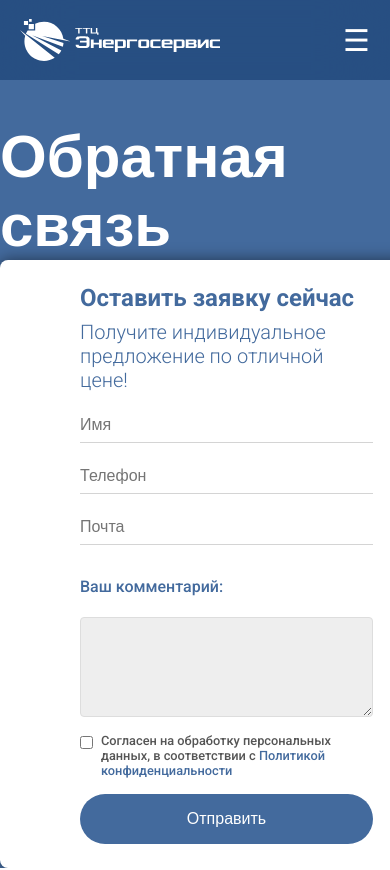
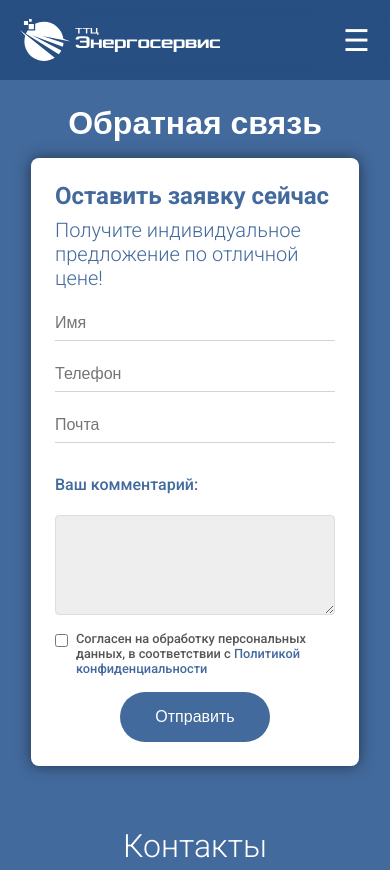
Before and after one commit to haryuuno21/ttc-es-site, a Next.js app in the folder ttc-es/: page /contact in a window 390 px wide. Shown: the top 870 px of the page. Built offline with nearby package versions, Linux system fonts and the light colour scheme; a web font is replaced by a local one.

Commit message:
contact page adaptiveness

```diff
--- a/ttc-es/src/app/contact/contact_page.module.css
+++ b/ttc-es/src/app/contact/contact_page.module.css
@@ -2,12 +2,15 @@
   width: 100%;
   min-height: 100vh;
   color: #ffffff;
-  background: #436A9D;
+  background: #436a9d;
+  box-sizing: border-box;
 }
+
 .page h1 {
   font-size: 3.75em;
   font-family: var(--font-prosto-one);
 }
+
 .contacts h1 {
   font-size: 3.75em;
   font-weight: 300;
@@ -24,13 +27,17 @@
 .main {
   display: flex;
   justify-content: space-evenly;
+  flex-wrap: wrap;
+  gap: 40px;
+  padding-bottom: 40px;
 }
 
 .article {
   font-family: var(--font-roboto);
   display: flex;
   flex-direction: column;
-    gap:10px;
+  gap: 10px;
+  max-width: 600px;
 }
 
 .article h2 {
@@ -44,5 +51,111 @@
 }
 
 .feedbackBlock {
-    margin-top:5vh;
+  margin-top: 5vh;
+  max-width: 600px;
 }
+
+/* Адаптивные стили для планшетов */
+@media (max-width: 1200px) {
+  .page h1, .contacts h1 {
+    font-size: 3em;
+    text-align: center;
+  }
+
+  .article h2 {
+    font-size: 1.5em;
+  }
+
+  .article p {
+    font-size: 1.2em;
+  }
+}
+
+/* Адаптивные стили для мобильных устройств */
+@media (max-width: 768px) {
+  .main {
+    flex-direction: column;
+    align-items: center;
+    gap: 20px;
+  }
+
+  .page h1, .contacts h1 {
+    font-size: 2.5em;
+    text-align: center;
+  }
+
+  .article h2 {
+    font-size: 1.3em;
+  }
+
+  .article p {
+    font-size: 1em;
+  }
+
+  .feedbackBlock, .contacts {
+    margin-top: 3vh;
+  }
+
+  .article {
+    width: 100%;
+  }
+}
+
+/* Мелкие мобильные устройства */
+@media (max-width: 550px) {
+  .page h1, .contacts h1 {
+    font-size: 2em;
+  }
+
+  .article h2 {
+    font-size: 1.1em;
+  }
+
+  .article p {
+    font-size: 0.9em;
+  }
+}
+
+/* Добавьте это в ваш CSS файл */
+@media (max-width: 550px) {
+  .page h1, .contacts h1 {
+    font-size: 2em;
+  }
+
+  .article h2 {
+    font-size: 1.1em;
+  }
+
+  .article p {
+    font-size: 0.9em;
+  }
+
+  /* Новые стили для предотвращения выхода текста за границы */
+  .article {
+    padding: 0 15px;
+    box-sizing: border-box;
+    width: 100%;
+  }
+
+  .article div {
+    word-wrap: break-word;
+    overflow-wrap: break-word;
+  }
+
+  .feedbackBlock {
+    padding: 0 15px;
+    box-sizing: border-box;
+    width: 100%;
+  }
+}
+
+/* Для очень маленьких экранов (например, iPhone 5/SE) */
+@media (max-width: 320px) {
+  .article p {
+    font-size: 0.8em;
+  }
+
+  .article {
+    padding: 0 10px;
+  }
+}
--- a/ttc-es/src/components/feedbackForm/ui/feedbackForm.module.css
+++ b/ttc-es/src/components/feedbackForm/ui/feedbackForm.module.css
@@ -114,3 +114,13 @@
 .submitButton:hover {
   background-color: #0052a3;
 }
+
+@media (max-width: 550px) {
+  .container {
+    padding: 1.5em;
+    margin: 1em;
+  }
+  .submitButton {
+    width: 150px;
+  }
+}
```
Lines whose indentation alone changed are shown as unchanged.
